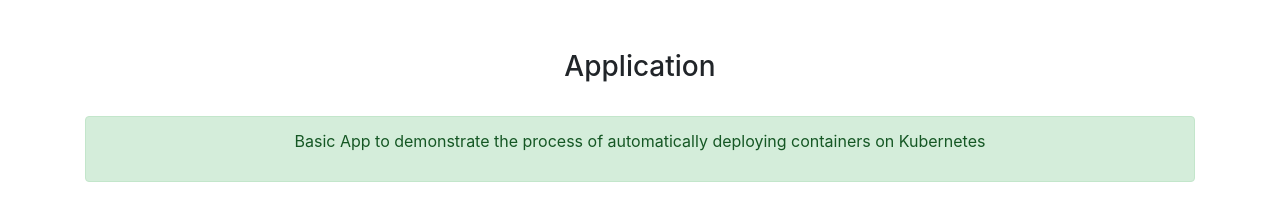
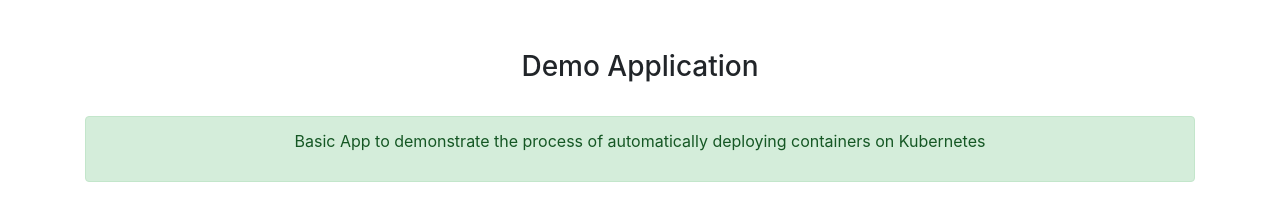
Before and after one commit to miticv/k8-circleci-demo, a website: page index.html in a window 1280 px wide. Drawn offline with nearby package versions, Linux system fonts and the light colour scheme.

Commit message:
docs update

```diff
--- a/index.html
+++ b/index.html
@@ -10,7 +10,7 @@
     <div style="margin-top:50px">
       <div class="panel panel-info">
         <div class="text-center">
-          <h3 class="panel-title">Application</h3>
+          <h3 class="panel-title">Demo Application</h3>
         </div>
       <br/>
         <div class="panel-body">
```
Also changed, not shown: package.json (+7 -8 lines), README.md, 1 other file.
